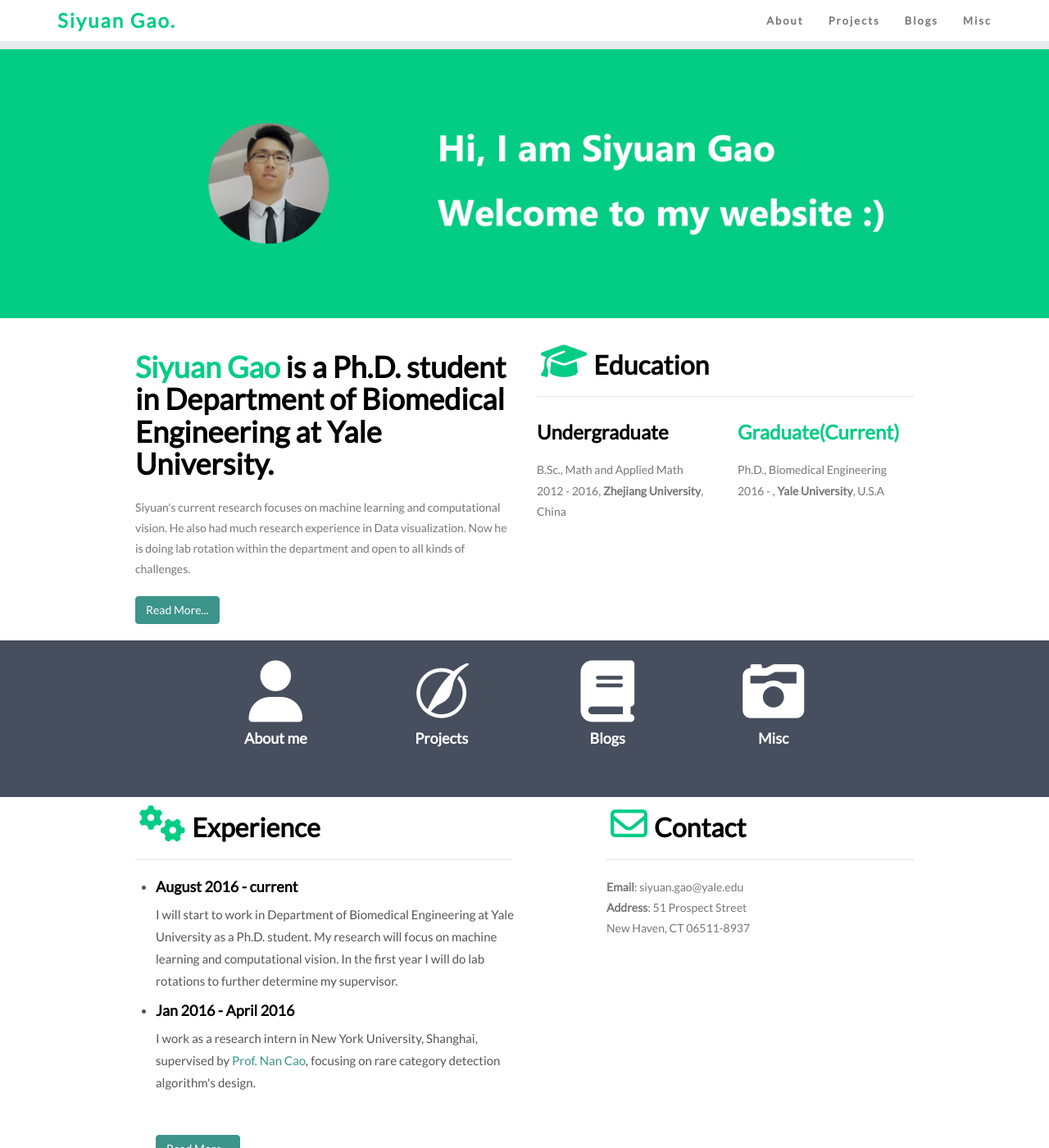
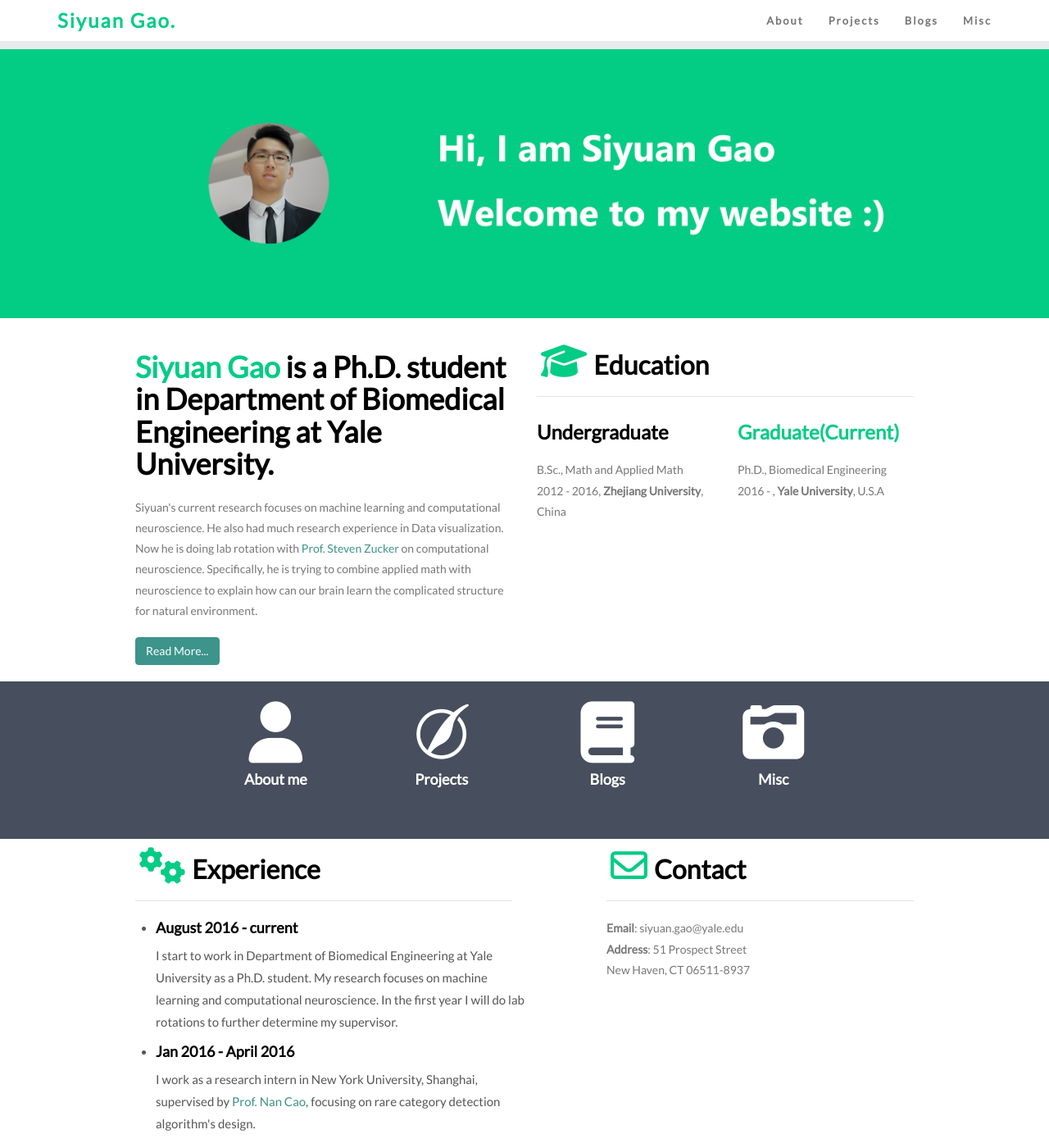
Before and after one commit to carricky/carricky.github.io, a Jekyll site: the page built from index.html, in a window 1280 px wide and 1400 px high. Shown: the whole window at 82% size. Built offline with Jekyll 4.4.1, drawn with Linux system fonts in a browser that asks for light colours; nearby versions of some CDN libraries; the list of posts is cut into pages by our own code; comment, search, counter and statistics services are not loaded.

Commit message:
updated the contents of index and about page

```diff
--- a/about.html
+++ b/about.html
@@ -11,7 +11,7 @@ header-img: "img/bg/about-bg.jpg"
         Hi, my name is <strong>Siyuan Gao (高思远)</strong>. My first name is pronounced pretty much as See Young, but it's still hard to remember, so you are also welcome to call me <strong>Ricky</strong>.
         </p>
         <p>
-            I was born in Zibo, China, and left my hometown for college in Hangzhou, China, where I finished my bachelor degree in <a href="http://www.zju.edu.cn/english/">Zhejiang University</a>. Zhejiang University is one of the most prestigious universities in China. For now, I will join <a href="http://www.yale.edu/">Yale Univeristy </a> as a Ph.D. student in the summer of 2016. Keep updated with this website to see more of my future life in Yale.
+            I was born in Zibo, China, and left my hometown for college in Hangzhou, China, where I finished my bachelor degree in <a href="http://www.zju.edu.cn/english/">Zhejiang University</a>. Zhejiang University is one of the most prestigious universities in China. For now, I am a first year Ph.D. student at <a href="http://www.yale.edu/">Yale Univeristy </a>. Keep updated with this website to see more of my life.
         </p>
     </section>
     <section class="foreground-content list-group">
--- a/index.html
+++ b/index.html
@@ -36,7 +36,7 @@ layout: default
 <div class="container-fluid bg-3 text-left" style="padding:20px 150px">
     <div class="col-md-6" >
         <h1><span class="light-green">Siyuan Gao</span> is a Ph.D. student in Department of Biomedical Engineering at Yale University.</h1>
-        <p>Siyuan's current research focuses on machine learning and computational vision. He also had much research experience in Data visualization. Now he is doing lab rotation within the department and open to all kinds of challenges.
+        <p>Siyuan's current research focuses on machine learning and computational neuroscience. He also had much research experience in Data visualization. Now he is doing lab rotation with <a href="http://www.cs.yale.edu/homes/vision/zucker/steve.html">Prof. Steven Zucker</a> on computational neuroscience. Specifically, he is trying to combine applied math with neuroscience to explain how can our brain learn the complicated structure for natural environment.
         </p>
         <a href="/about" class="btn btn-default" role="button">
             Read More...
@@ -117,7 +117,7 @@ layout: default
         <div class="row">
             <ul class="event-list">
                 <li><h4>August 2016 - current</h4>
-                    I will start to work in Department of Biomedical Engineering at Yale University as a Ph.D. student. My research will focus on machine learning and computational vision. In the first year I will do lab rotations to further determine my supervisor.
+                    I start to work in Department of Biomedical Engineering at Yale University as a Ph.D. student. My research focuses on machine learning and computational neuroscience. In the first year I will do lab rotations to further determine my supervisor.
                 </li>
                 <li><h4>Jan 2016 - April 2016</h4>
                     I work as a research intern in New York University, Shanghai, supervised by <a href="http://nancao.org/">Prof. Nan Cao</a>, focusing on rare category detection algorithm's design.
```
